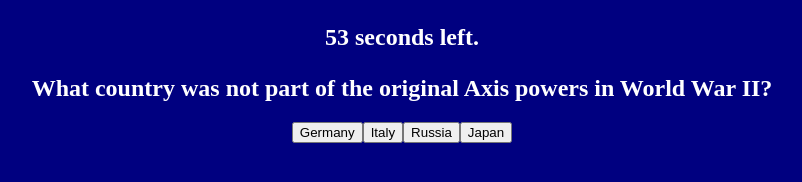
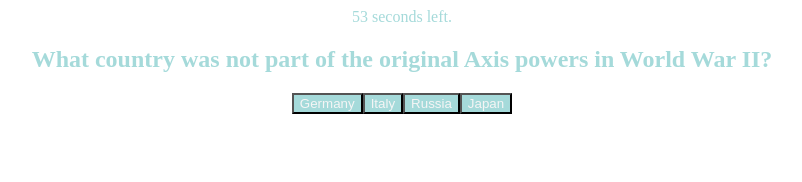
Before and after one commit to kgiunta/timedQuiz, a plain HTML site: page index.html in a window 1280 px wide. Both pictures are taken after a click on the button "Click to Begin". Shown: the whole page, without its empty margins (238-1040 px from the left). Drawn offline with Linux system fonts and the light colour scheme.

Commit message:
hidden/show function

```diff
--- a/index.html
+++ b/index.html
@@ -16,11 +16,11 @@
         <p class="Start"> Thank you for visiting my page, the following questions will test your knowledge on useless fun facts. Hope you have some fun !! </p>
         <button id= "startButton">Click to Begin </button>
     </div>
-    <h2>
-        <p id="time" countdown>
+    <div id="time" countdown>
+        <section>
 
-        </p>
-    </h2>
+        </section>
+    </div>
     <!-- <section id="questionone">
         <p>Question One lol</p>
         <ol>
@@ -34,6 +34,8 @@
     </section> -->
 
 </body>
+<footer>
+</footer>
 
 <script src="./script.js"></script>
 </html>
--- /dev/null
+++ b/scoreStyle.css
@@ -0,0 +1,14 @@
+section {
+  font-size: large;
+  display: flex;
+  justify-content: center;
+  color: rgb(190, 223, 212);
+}
+h2 {
+  font-size: 40px;
+}
+
+button {
+  background-color: rgb(190, 223, 212);
+  color: white;
+}
--- a/script.js
+++ b/script.js
@@ -52,6 +52,7 @@ var currentQuestion = 0;
 var userAnswersArray = [];
 var correctAnswersArray = [];
 var button = document.getElementById("startButton");
+var display = document.getElementById("time");
 var body = document.body;
 var header = document.head;
 var questionSecton = document.createElement("section");
@@ -80,33 +81,70 @@ questionSecton.appendChild(buttonB);
 questionSecton.appendChild(buttonC);
 questionSecton.appendChild(buttonD);
 
-// ???
-function listRun() {
-  if (currentQuestion.length <= 4) {
-    updateContent;
+// timer countdown from 60 seconds
+var secondsLeft = 60;
+function setTime() {
+  // Sets interval in variable
+  var timerInterval = setInterval(function () {
+    secondsLeft--;
+    timeEl.textContent = secondsLeft + " seconds left.";
+
+    if (secondsLeft <= 0) {
+      // if (secondsLeft === 0) {
+      clearInterval(timerInterval);
+
+      // sendMessage();
     }
+  }, 1000);
 }
 
-// function beginQuiz() {
-//   setTime();
-//   header.style.display = "none";
-//   body.style.display = "none";
-//   updateContent();
-// }
+document.getElementById("time").style.visibility = "hidden";
+document.getElementById("questionText").style.visibility = "hidden";
+document.getElementById("buttonA").style.visibility = "hidden";
+document.getElementById("buttonB").style.visibility = "hidden";
+document.getElementById("buttonC").style.visibility = "hidden";
+document.getElementById("buttonD").style.visibility = "hidden";
+
+// not functioning
+function beginQuiz() {
+  setTime();
+
+  // var h2 = document.getElementById("questionText");
+  // h2.style.display = "none";
+  // var timeHtml = document.getElementById("time");
+  // timeHtml.style.display = "none";
+  // updateContent();
+}
 
 button.onclick = function () {
   var div = document.getElementById("hide");
-  if (div.style.display !== "block") {
   div.style.display = "none";
-  } else {
-    body.style.display = "block";
-    setTime();
+  document.getElementById("time").style.visibility = "visible";
+  document.getElementById("questionText").style.visibility = "visible";
+  document.getElementById("buttonA").style.visibility = "visible";
+  document.getElementById("buttonB").style.visibility = "visible";
+  document.getElementById("buttonC").style.visibility = "visible";
+  document.getElementById("buttonD").style.visibility = "visible";
+};
+//  } else {
+//   beginQuiz()
+
+// body.style.display = "block";
+// var timer = document.createElement("h2");
+// timer.setAttribute("id", "timer");
+// display.append(timer);
+// setTime();
+// }
+
+// switches through questions
+function updateContent() {
+  currentQuestion++;
+  if (currentQuestion === 5 || secondsLeft <= 0) {
+    questionSecton.innerHTML = "";
+    // if should turn to hiscore html
+    // else would be to populate end quiz
   }
-};
-function updateContent() {
-  if (currentQuestion <= 5) {
-    // if length// check if more questions before ++
-    currentQuestion++;
+
   document.getElementById("questionText").textContent =
     quizArray[currentQuestion].question;
 
@@ -121,42 +159,26 @@ function updateContent() {
 
   document.getElementById("buttonD").textContent =
     quizArray[currentQuestion].options[3];
-    // } else {
-    // }
+  //  } else (
   // return console.log("Quiz end");
+  //  )
+}
+
+// endgame
+function endGame() {
+  if (secondsLeft <= 0 || currentQuestion === 5) {
+    clearInterval(secondsLeft);
+    questionSecton.innerHTML = "";
   }
 }
 
-// var userAnswer = function (event) {
-//   var selectedanswer = event.target;
-//   console.log(selectedanswer);
-//   // if(
-//   //   quizArray[0][2] === selectedanswer
-//   // )
-// };
-// buttonA.onclick = userAnswer;
-var secondsLeft = 60;
-function setTime() {
-  // Sets interval in variable
-  var timerInterval = setInterval(function () {
-    secondsLeft--;
-    timeEl.textContent = secondsLeft + " seconds left.";
-
-    if (secondsLeft === 0) {
-      clearInterval(timerInterval);
-
-      // sendMessage();
-    }
-  }, 1000);
-}
+// checks users answers against correct answers
 function checkAnswer() {
   if (
     userAnswersArray[currentQuestion] === correctAnswersArray[currentQuestion]
   ) {
-    console.log(secondsLeft);
     secondsLeft += 2;
   } else {
-    console.log("wrong");
     secondsLeft -= 15;
   }
 }
@@ -165,7 +187,7 @@ setTime();
 buttonA.onclick = function () {
   console.log();
   // get elementby id is the ability to change by running functions
-  // need to save their answer in an array before updating coentent
+
   var userAnswer = quizArray[currentQuestion].options[0];
   userAnswersArray.push(userAnswer);
   console.log(userAnswersArray);
@@ -206,24 +228,7 @@ buttonD.onclick = function () {
   console.log(correctAnswersArray);
 
   checkAnswer();
-  // updateContent(); will be changed to new function called finish quiz
+  updateContent();
 };
 
-// local storage content
-// if there are no more questions need to call a new function that must be made called gradeQuiz
-
-// put questions in array and onclick of array go to next question in array
-
-// quiz[0].questionOne[2]
-// quiz[0].ans
-// THEN I am presented with another question
-// WHEN I answer a question incorrectly
-// THEN time is subtracted from the clock
-// WHEN all questions are answered or the timer reaches 0
-// THEN the game is over
-// WHEN the game is over
-// THEN I can save my initials and my score
-
-//  need a place for my questions
-// need a place for multiple choices that are strings
-// place to store correct answers
+// display secondsLeft at end
--- a/style.css
+++ b/style.css
@@ -1,7 +1,7 @@
 body {
   text-align: center;
-  color: white;
-  background-color: navy;
+  color: rgb(165, 218, 218);
+  background-color: white;
 }
 
 .hide {
@@ -15,4 +15,9 @@ body {
 button {
   align-items: center;
   justify-content: center;
+  background-color: rgb(165, 218, 218);
+  color: whitesmoke;
 }
+#id {
+  display: none;
+}
```
Also changed, not shown: highScore.html (added, +26 -0 lines). Lines whose indentation alone changed are shown as unchanged.
